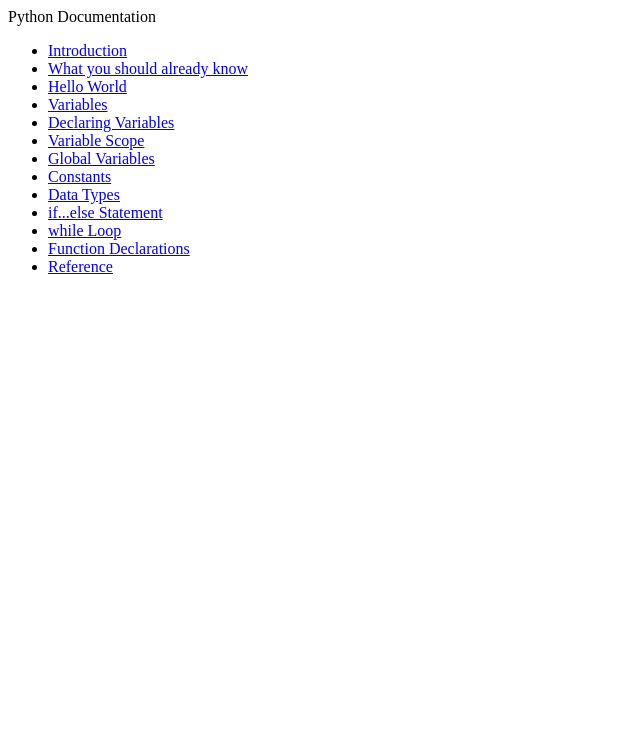
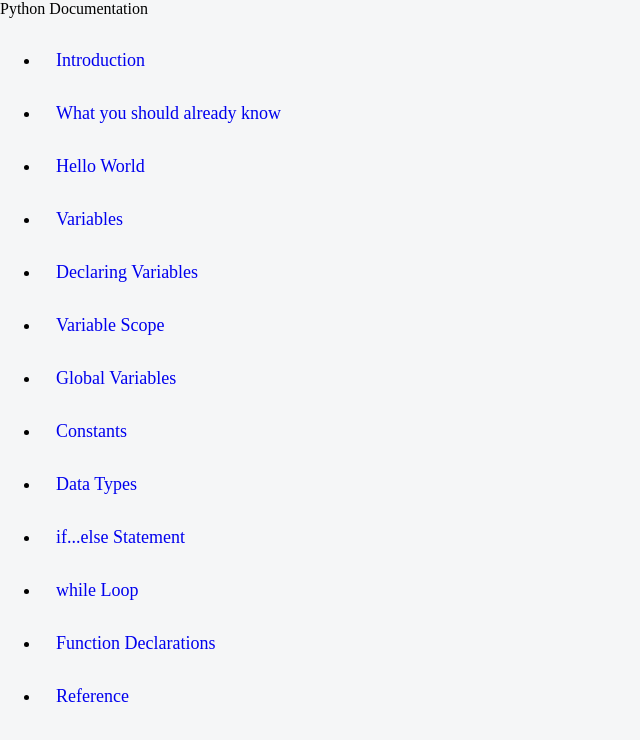
Before and after one commit to Yohannesiv/freecodecamp-Technical-Documentation-Page, a plain HTML site: page index.html in a window 1280 px wide. Shown: the whole page, without its empty margins (0-640 px from the left). Drawn offline with Linux system fonts and the light colour scheme.

Commit message:
nave bar out of the main element and .navbar css

```diff
--- a/index.html
+++ b/index.html
@@ -4,10 +4,10 @@
     <meta charset="UTF-8">
     <meta name="viewport" content="width=device-width, initial-scale=1.0">
     <title>Python Technical Documentation Page</title>
+    <link rel="stylesheet" href="styles.css">
 </head>
 <body>
-    <main id="main-doc">
-        <nav id="navbar">
+     <nav id="navbar" class="navbar">
         <header>Python Documentation</header>
         <ul>
             <li><a href="#introduction">Introduction</a></li>
@@ -25,6 +25,7 @@
             <li><a href="#reference">Reference</a></li>
         </ul>
     </nav>
+    <main id="main-doc">
     </main>
 </body>
 </html>
--- a/styles.css
+++ b/styles.css
@@ -0,0 +1,26 @@
+body {
+    background-color: #F5f6f7;
+    margin: 0;
+}
+
+nav {
+    width: 350px;
+    height: 100%;
+    position: fixed;
+    z-index: 1;
+    top: 0;
+    left: 0;
+    overflow-x: hidden;
+}
+
+.navbar ul li a {
+    padding: 16px;
+    text-decoration: none;
+    font-size: 18px;
+    display: block;
+  }
+
+.main {
+    margin-left: 200px;
+    padding: 20px;
+  }
```
Lines whose indentation alone changed are shown as unchanged.
